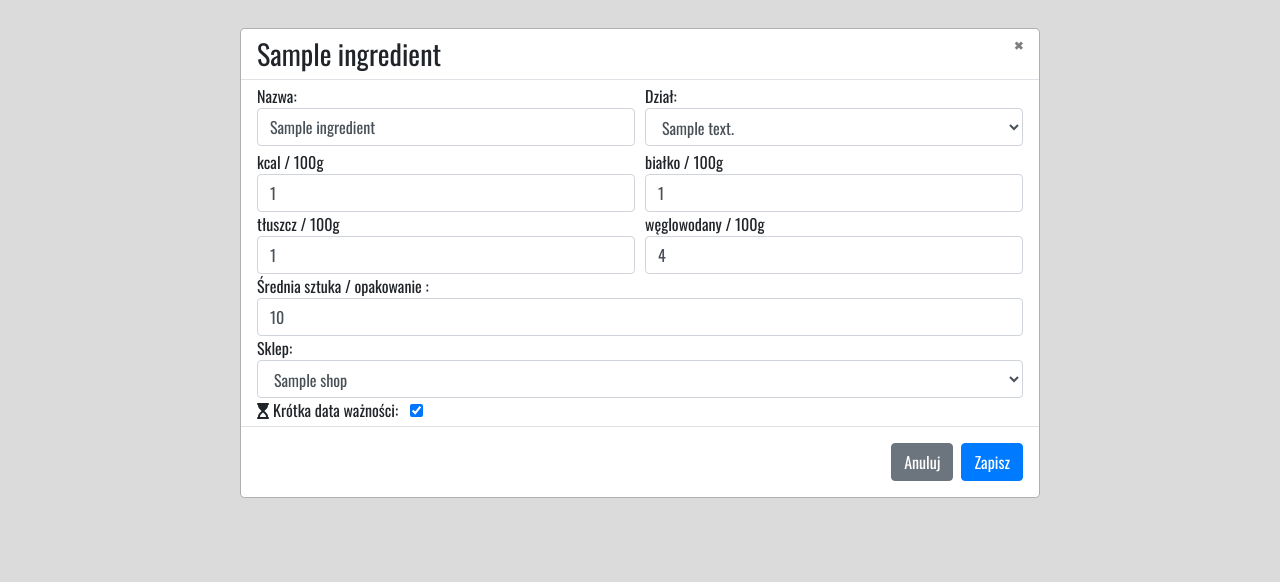
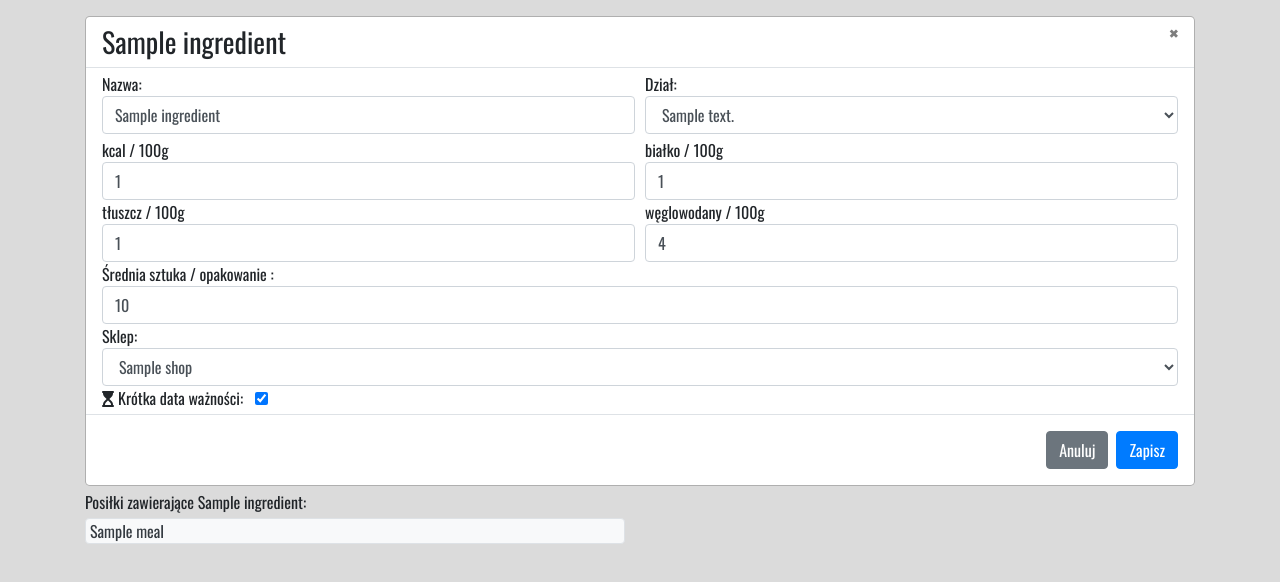
Before and after one commit to piter1316/toDoApp, a Django app: page /ingredientEdit/1 in a window 1280 px wide. Shown: the part 48-630 px from the top of the page. Run offline with Django 3.2, Linux system fonts and the light colour scheme; a user stored in the database is signed in; tables that the repository leaves empty hold one stand-in row (values such as "Sample post"); some libraries are stand-ins or nearby versions.

Commit message:
meals with ingredient list

```diff
--- a/meals/models.py
+++ b/meals/models.py
@@ -113,6 +113,10 @@ class Ingredient(models.Model):
     def __str__(self):
         return self.name
 
+    @property
+    def meals_with_ingredient(self):
+        return MealIngredient.objects.filter(ingredient_id=self.pk).select_related('meal_id')
+
 
 class MealIngredient(models.Model):
     meal_id = models.ForeignKey(Meal, on_delete=models.CASCADE)
--- a/meals/templates/meals/ingredient_edit.html
+++ b/meals/templates/meals/ingredient_edit.html
@@ -2,7 +2,7 @@
 {% block body %}
 
 
-  <div class="modal-dialog modal-lg" role="document">
+  <div class="container mt-1 mt-lg-3" >
     <div class="modal-content">
       <form method="post" action="{% url 'meals:edit_ingredient' ingredient.id %}">{%csrf_token%}
         <input type="hidden" name="return_url" id="return_url" value="{{return_url}}">
@@ -83,6 +83,18 @@
         </div>
       </form>
     </div>
+    {% if  meals_with_ingredient %}
+      <div class="w-100 mt-1">Posiłki zawierające {{ingredient}}:</div>
+      <div class="row mt-1">
+          {% for meal in meals_with_ingredient %}
+              <div class="col-md-6 col-12 mb-1">
+                  <a href="{% url 'meals:edit_meal_ingredients' meal.meal_id.id %}" class="pl-1 d-block text-dark bg-light border rounded">
+                      {{ meal.meal_id }}
+                  </a>
+              </div>
+          {% endfor %}
+      </div>
+    {% endif %}
   </div>
 
 {% endblock %}
--- a/meals/views.py
+++ b/meals/views.py
@@ -824,7 +824,7 @@ def edit_ingredient_index(request, ingr_id):
         'user_shops': Shop.objects.filter(user=request.user.id),
         'return_url': return_url,
         'user_divisions': ProductDivision.objects.filter(user=request.user).order_by('-priority'),
-
+        'meals_with_ingredient': ingredient.meals_with_ingredient,
     }
 
     return render(request, 'meals/ingredient_edit.html', context)
```
